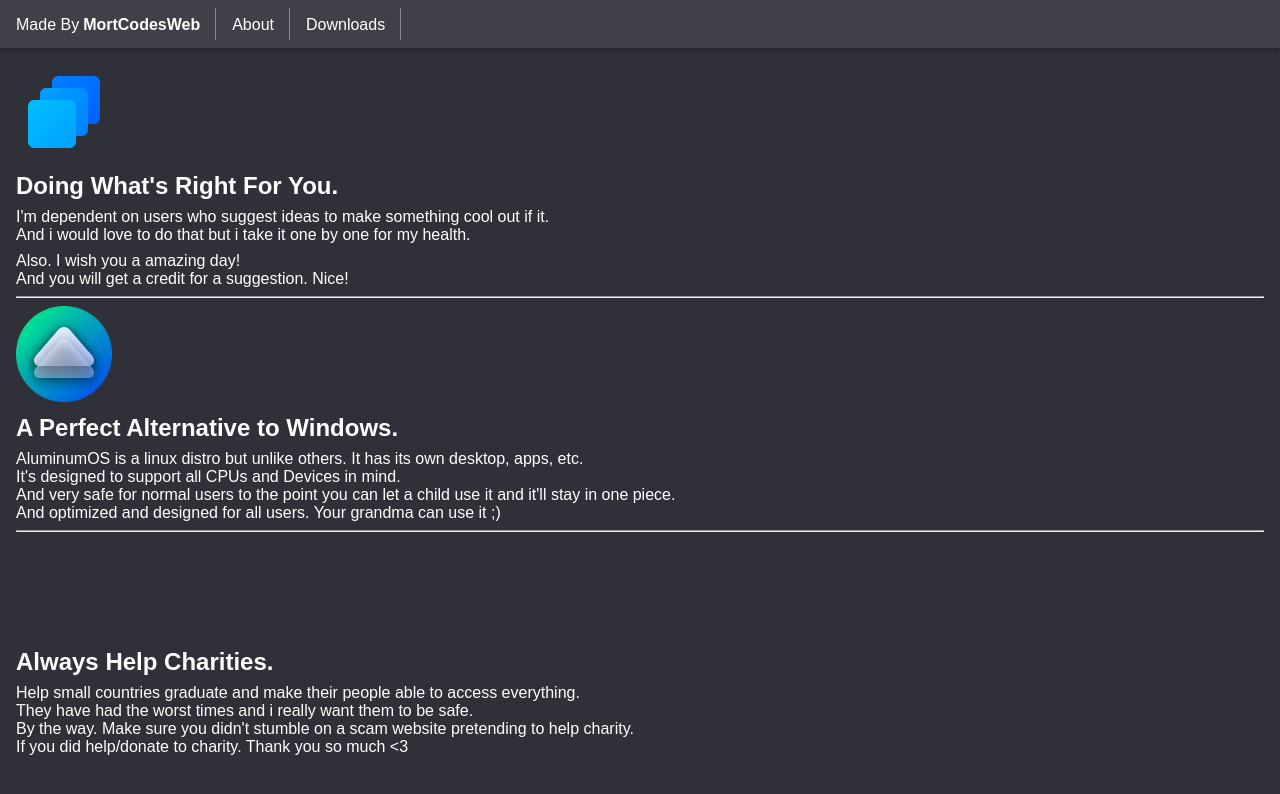
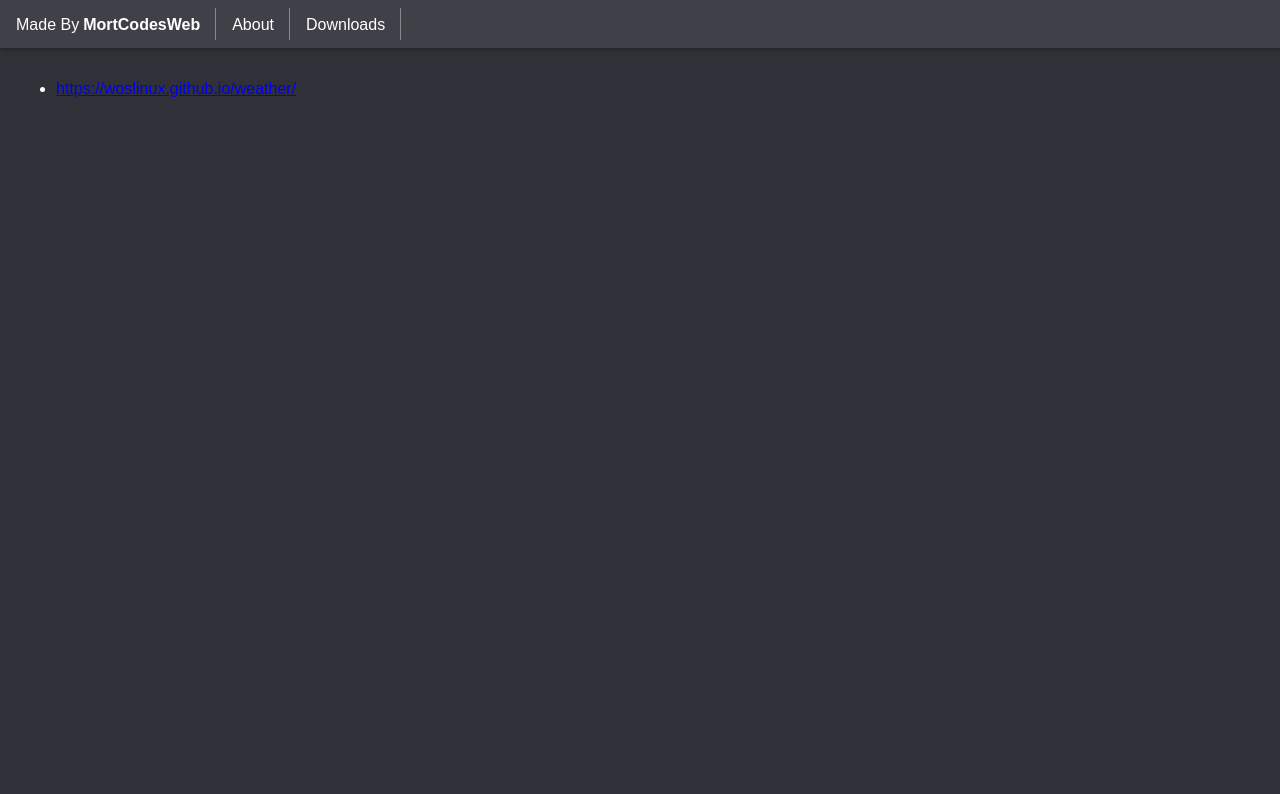
Before and after one commit to mortcodesweb/mortcodesweb, a plain HTML site: page index.html in a window 1280 px wide. Drawn offline with Linux system fonts and the light colour scheme.

Commit message:
Update index.html

```diff
--- a/index.html
+++ b/index.html
@@ -21,26 +21,9 @@
       </div>
       <section>
         <div id="page-home" class="page">
-          <img src="images/runtime.png" alt="Runtime Icon" width="96px">
-          <h1>Doing What's Right For You.</h1>
-          <p>I'm dependent on users who suggest ideas to make something cool out if it.
-          <br>And i would love to do that but i take it one by one for my health.</p>
-          <p>Also. I wish you a amazing day!
-          <br>And you will get a credit for a suggestion. Nice!</p>
-          <hr>
-          <img src="images/aluminum.png" alt="Aluminum Icon" width="96px">
-          <h1>A Perfect Alternative to Windows.</h1>
-          <p>AluminumOS is a linux distro but unlike others. It has its own desktop, apps, etc.
-          <br>It's designed to support all CPUs and Devices in mind.
-          <br>And very safe for normal users to the point you can let a child use it and it'll stay in one piece.
-          <br>And optimized and designed for all users. Your grandma can use it ;)</p>
-          <hr>
-          <img src="images/support.svg" alt="Support" width="96px">
-          <h1>Always Help Charities.</h1>
-          <p>Help small countries graduate and make their people able to access everything.
-          <br>They have had the worst times and i really want them to be safe.
-          <br>By the way. Make sure you didn't stumble on a scam website pretending to help charity.
-          <br>If you did help/donate to charity. Thank you so much &lt;3</p>
+          <ul>
+            <li><a href="https://woslinux.github.io/weather/">https://woslinux.github.io/weather/</a></li>
+          </ul>
         </div>
         <div id="page-about" class="page">
           <h1>About</h1>
```
